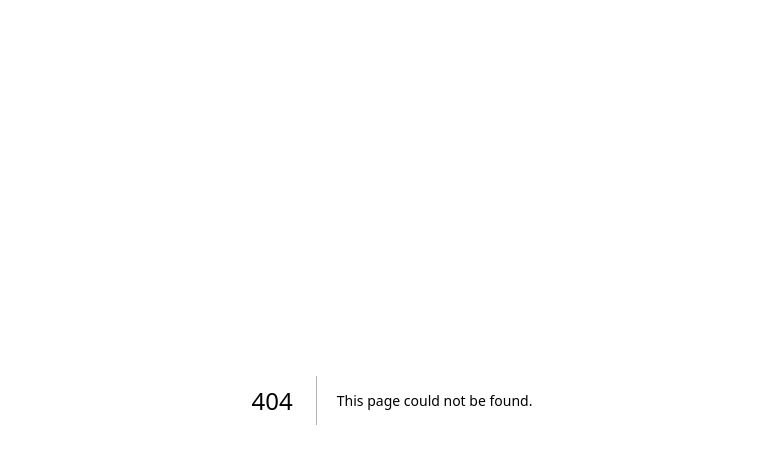
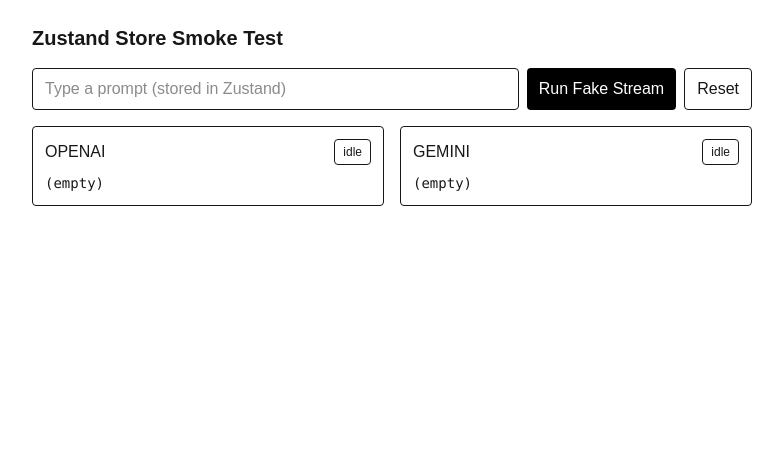
Before and after one commit to bhat0155/AIdifferentiator, a Next.js app in the folder frontend/: page /zustand-test in a window 1280 px wide. Before the commit this address had no page. Shown: the top 464 px of the page, without its empty margins (248-1031 px from the left). Built offline with nearby package versions, Linux system fonts and the light colour scheme.

Commit message:
feat: zustand initialised. Also made helper functions

```diff
--- /dev/null
+++ b/frontend/src/app/zustand-test/page.tsx
@@ -0,0 +1,83 @@
+'use client';
+
+import { usePlayground } from '@/store/usePlayground';
+import React from 'react';
+
+export default function ZustandTestPage() {
+  const {
+    prompt, setPrompt, reset,
+    models, appendChunk, setStatus, setMetrics,
+  } = usePlayground();
+
+  const fakeStream = async () => {
+    reset();
+    setStatus('openai', 'streaming');
+    setStatus('gemini', 'streaming');
+
+    const openaiChunks = ['Hello ', 'from ', 'OpenAI ', 'model.'];
+    const geminiChunks = ['Hi ', 'from ', 'Gemini ', 'model.'];
+
+    for (let i = 0; i < openaiChunks.length; i++) {
+      appendChunk('openai', openaiChunks[i]);
+      await new Promise((r) => setTimeout(r, 120));
+      appendChunk('gemini', geminiChunks[i]);
+      await new Promise((r) => setTimeout(r, 120));
+    }
+
+    setStatus('openai', 'complete');
+    setMetrics('openai', { responseTimeMs: 456, tokenCount: 123, costUSD: 0.0005 });
+
+    setStatus('gemini', 'complete');
+    setMetrics('gemini', { responseTimeMs: 512, tokenCount: 111, costUSD: 0.0004 });
+  };
+
+  return (
+    <main className="max-w-3xl mx-auto p-6 space-y-4">
+      <h1 className="text-xl font-semibold">Zustand Store Smoke Test</h1>
+
+      <div className="flex gap-2">
+        <input
+          className="border rounded px-3 py-2 flex-1"
+          value={prompt}
+          onChange={(e) => setPrompt(e.target.value)}
+          placeholder="Type a prompt (stored in Zustand)"
+        />
+        <button
+          className="px-3 py-2 rounded bg-black text-white"
+          onClick={fakeStream}
+        >
+          Run Fake Stream
+        </button>
+        <button
+          className="px-3 py-2 rounded border"
+          onClick={reset}
+        >
+          Reset
+        </button>
+      </div>
+
+      <section className="grid grid-cols-1 md:grid-cols-2 gap-4">
+        {(['openai', 'gemini'] as const).map((m) => (
+          <div key={m} className="border rounded p-3">
+            <div className="flex items-center justify-between mb-2">
+              <h3 className="font-medium">{m.toUpperCase()}</h3>
+              <span className="text-xs border rounded px-2 py-1">
+                {models[m].status}
+              </span>
+            </div>
+            <pre className="whitespace-pre-wrap text-sm">
+              {models[m].text || '(empty)'}
+            </pre>
+            {models[m].metrics && (
+              <div className="mt-2 text-xs">
+                <div>Latency: {models[m].metrics.responseTimeMs} ms</div>
+                <div>Tokens: {models[m].metrics.tokenCount}</div>
+                <div>Cost: ${models[m].metrics.costUSD}</div>
+              </div>
+            )}
+          </div>
+        ))}
+      </section>
+    </main>
+  );
+}
--- /dev/null
+++ b/frontend/src/store/usePlayground.ts
@@ -0,0 +1,108 @@
+// frontend/store/usePlayground.ts
+import { create } from 'zustand';
+
+type Status = 'idle' | 'streaming' | 'complete' | 'error';
+type ModelId = 'openai' | 'gemini';
+
+type ModelState = {
+  text: string;
+  status: Status;
+  metrics?: {
+    responseTimeMs: number;
+    tokenCount: number;
+    costUSD: number;
+  } | null;
+};
+
+type Store = {
+  // top-level
+  prompt: string;
+  isStreaming: boolean;
+
+  // model buckets
+  models: Record<ModelId, ModelState>;
+
+  // actions
+  setPrompt: (p: string) => void;
+  reset: () => void;
+
+  appendChunk: (modelId: ModelId, chunk: string) => void;
+  setStatus: (modelId: ModelId, status: Status) => void;
+  setMetrics: (
+    modelId: ModelId,
+    metrics: { responseTimeMs: number; tokenCount: number; costUSD: number }
+  ) => void;
+};
+
+const emptyModel = (): ModelState => ({
+  text: '',
+  status: 'idle',
+  metrics: null,
+});
+
+export const usePlayground = create<Store>((set) => ({
+  prompt: '',
+  isStreaming: false,
+
+  models: {
+    openai: emptyModel(),
+    gemini: emptyModel(),
+  },
+
+  setPrompt: (p) => set({ prompt: p }),
+
+  // Clear previous texts/status/metrics before a new run
+  reset: () =>
+    set({
+      isStreaming: false,
+      models: {
+        openai: emptyModel(),
+        gemini: emptyModel(),
+      },
+    }),
+
+  // Append only to the targeted modelId
+  // this function coppies the existing model state and only modifies the changes
+  appendChunk: (modelId, chunk) =>
+    set((state) => ({
+      models: {
+        ...state.models,
+        [modelId]: {
+          ...state.models[modelId],
+          text: state.models[modelId].text + chunk,
+        },
+      },
+    })),
+
+setStatus: (modelId, status) =>
+  set((state) => {
+    const nextModels = {
+      ...state.models,
+      [modelId]: {
+        ...state.models[modelId],
+        status,
+      },
+    };
+
+    // Check both models' statuses after update
+    const isCurrentlyStreaming =
+      nextModels.openai.status === 'streaming' ||
+      nextModels.gemini.status === 'streaming';
+
+    return {
+      isStreaming: isCurrentlyStreaming,
+      models: nextModels,
+    };
+  }),
+
+  setMetrics: (modelId, metrics) =>
+    set((state) => ({
+      models: {
+        ...state.models,
+        [modelId]: {
+          ...state.models[modelId],
+          metrics,
+        },
+      },
+    })),
+}));
```
Also changed, not shown: frontend/package.json (+6 -5 lines), 1 other file (tests, documents, lock files or other folders).
